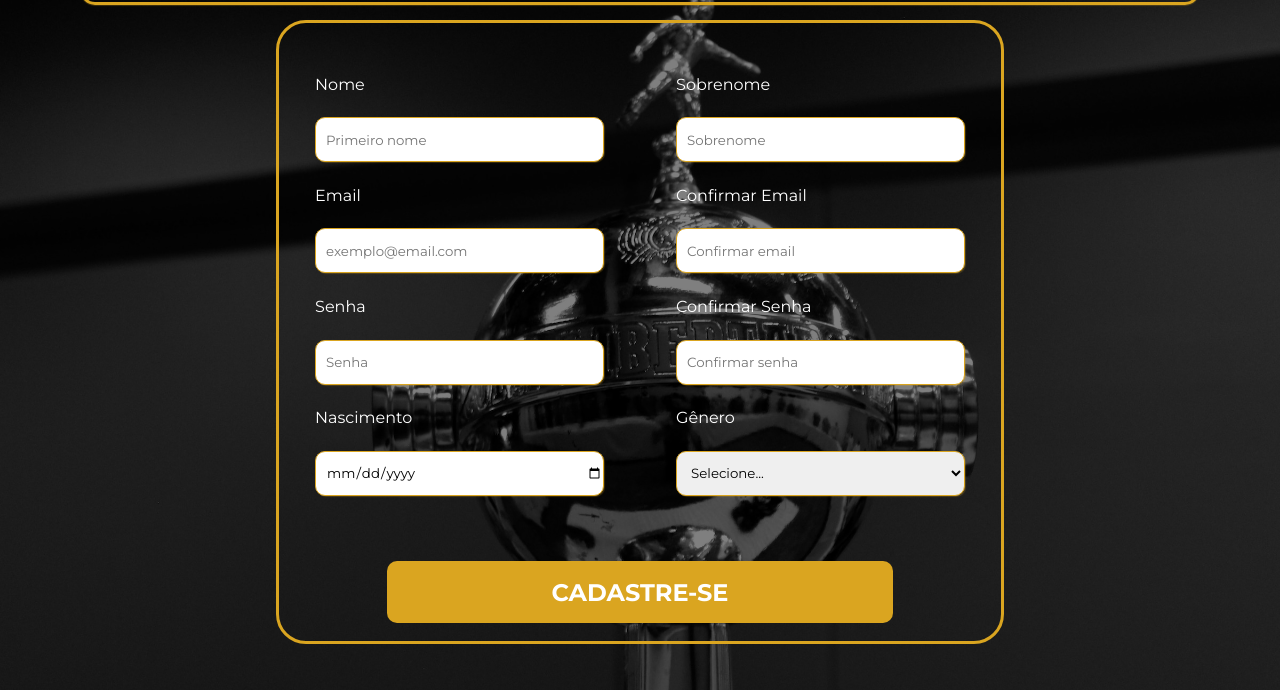
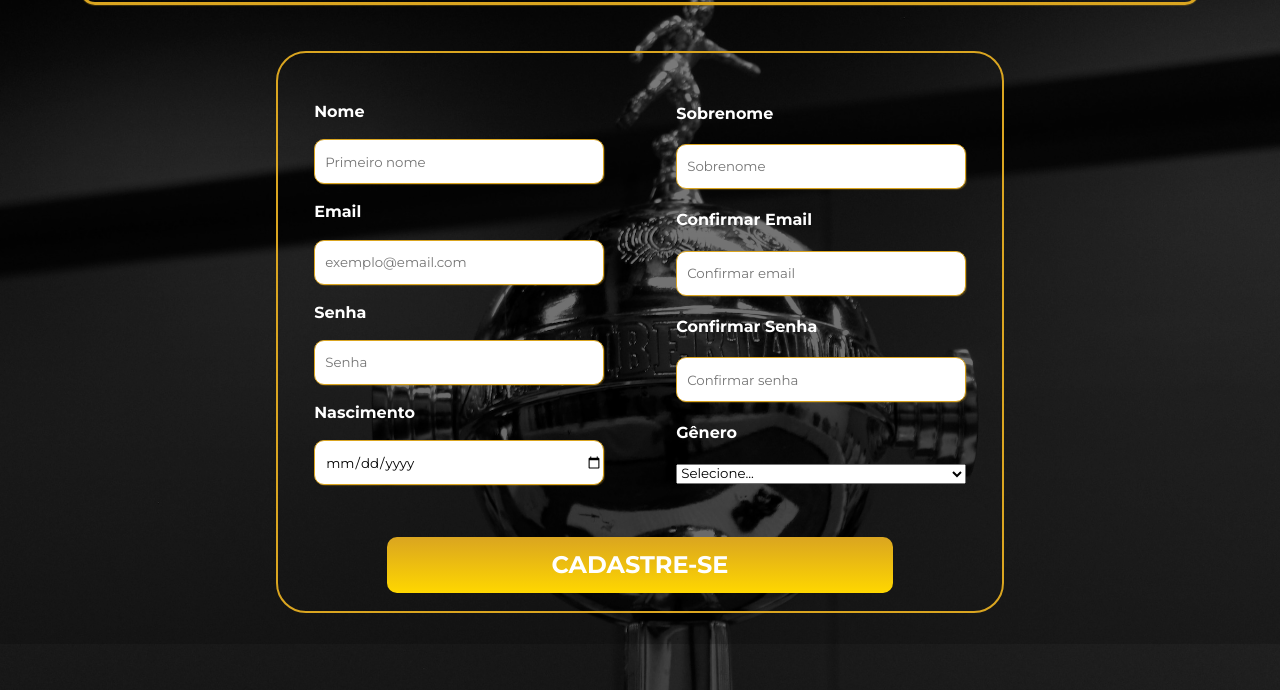
Before and after one commit to m-atheusNunes/projetoIndividual, a website: page public/cadastro.html in a window 1280 px wide. Shown: the part 110-800 px from the top of the page. Drawn offline with Linux system fonts and the light colour scheme.

Commit message:
Alteração na estilização do cadastro

```diff
--- a/public/assets/CSS/cadastro_style.css
+++ b/public/assets/CSS/cadastro_style.css
@@ -9,14 +9,9 @@
 }
 
 body {
-    background: linear-gradient(rgba(0, 0, 0, .5), rgba(0, 0, 0, .5)), url(../Imagens/background.jpg);
+    background: linear-gradient(rgba(0, 0, 0, .5), rgba(0, 0, 0, .6)), url(../Imagens/background.jpg);
     background-size: 100vw;
     background-position: 38% 10%;
-}
-
-body:focus {
-    transition: 0.5s smooth;
-    background-position: 38% 50%;
 }
 
 header {
@@ -84,8 +79,8 @@ main .container {
 
 .quadro_cadastro {
     width: 65%;
-    height: 100%;
-    border: 3px solid #DAA520;
+    height: 90%;
+    border: 2px solid #DAA520;
     border-radius: 30px;
     display: flex;
     flex-direction: column;
@@ -100,11 +95,16 @@ main .container {
     margin-top: -3%;
     border: none;
     border-radius: 10px;
-    background:#DAA520;
+    background: linear-gradient(to bottom, #DAA520, #ffd700);
     color: white;
     font-weight: bolder;
     font-size: 24px;
     cursor: pointer;
+}
+
+.quadro_cadastro button:hover {
+    width: 71%;
+    background: linear-gradient(to right, #DAA520, #ffd700);
 }
 
 .campos {
@@ -135,7 +135,7 @@ main .container {
 label {
     font-size: 16px;
     color: white;
-    font-weight: thin;
+    font-weight: 700;
 }
 
 input {
@@ -146,12 +146,3 @@ input {
     padding-left: 10px;
     box-shadow: 1px 1px 1px #daa52041;
 }
-
-select {
-    height: 45px;
-    border: 1px solid #DAA520;
-    border-radius: 10px;
-    outline: none;
-    padding-left: 10px;
-    box-shadow: 1px 1px 1px #daa52041;
-}
```
